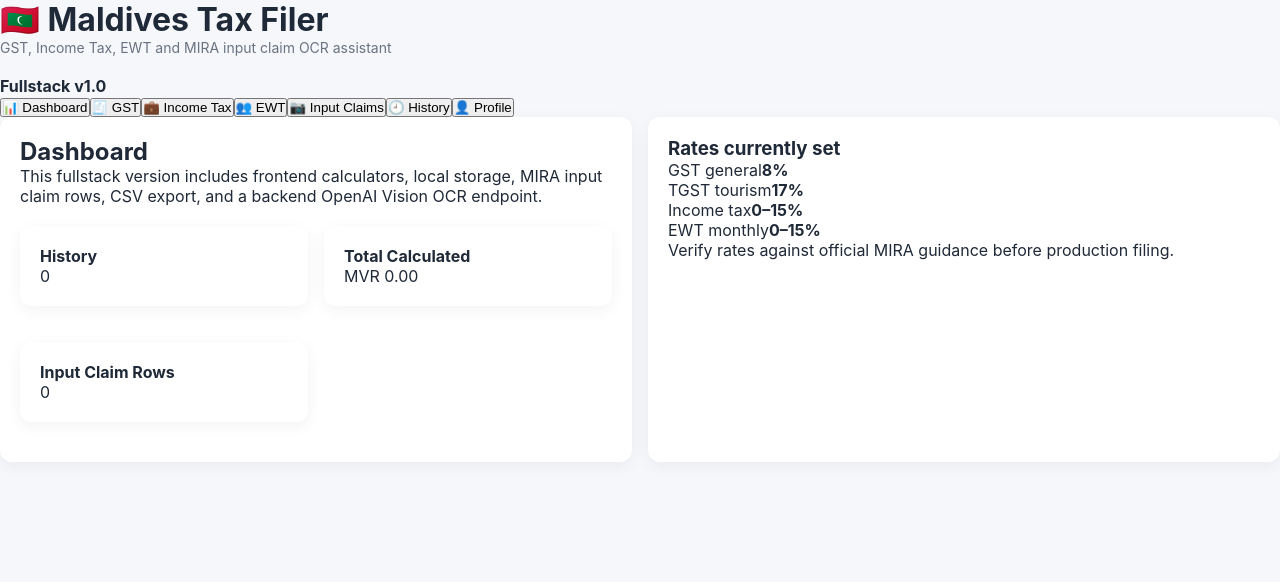
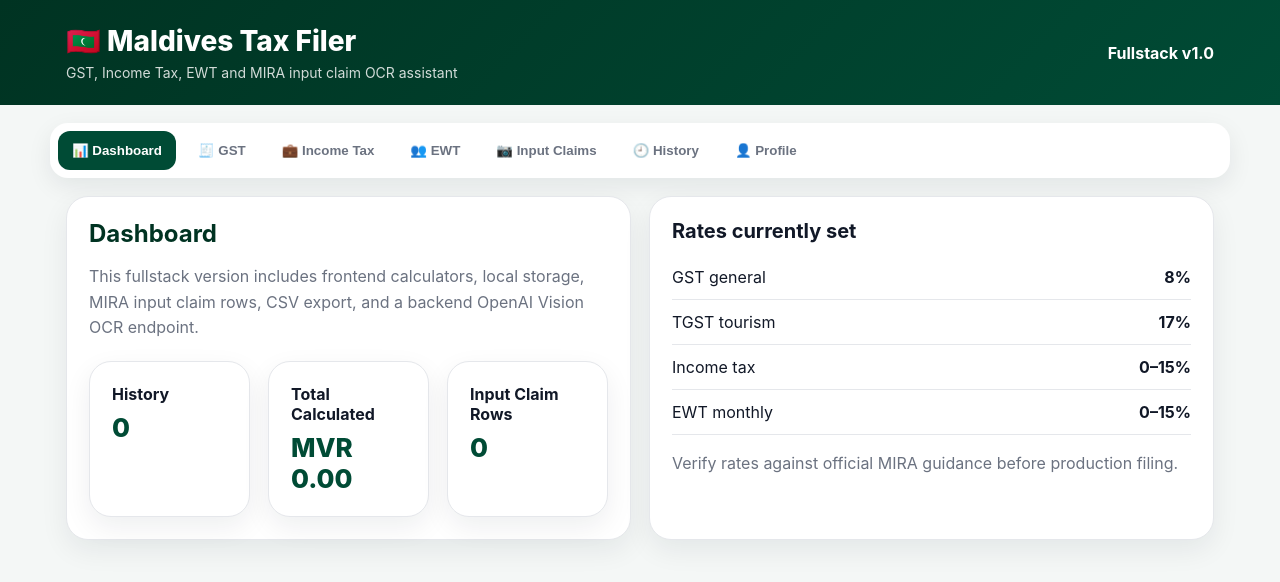
Before and after one commit to Sadey325/Tax-Filing-, a Next.js app: page / in a window 1280 px wide. Shown: the top 582 px of the page. Built offline with nearby package versions, Linux system fonts and the light colour scheme.

Commit message:
Update globals.css

```diff
--- a/app/globals.css
+++ b/app/globals.css
@@ -1,110 +1,298 @@
-/* Reset */
+:root {
+  --primary: #004b35;
+  --primary-dark: #003322;
+  --accent: #f5b700;
+  --bg: #f4f7f6;
+  --card: #ffffff;
+  --border: #e5e7eb;
+  --text: #111827;
+  --muted: #6b7280;
+  --danger: #dc2626;
+}
+
 * {
-  margin: 0;
-  padding: 0;
   box-sizing: border-box;
 }
 
-/* Base */
 body {
-  font-family: "Inter", sans-serif;
-  background: #f5f7fb;
-  color: #1f2937;
+  margin: 0;
+  background: var(--bg);
+  color: var(--text);
+  font-family: Inter, Arial, sans-serif;
+  font-size: 16px;
 }
 
-/* Layout */
-.container {
-  max-width: 1200px;
-  margin: 0 auto;
-  padding: 20px;
+header {
+  background: linear-gradient(135deg, var(--primary-dark), var(--primary));
+  color: white;
+  padding: 24px 18px;
 }
 
-/* Header */
-.header {
-  background: #0f172a;
-  color: white;
-  padding: 16px 24px;
-  font-weight: 600;
-  font-size: 18px;
+.wrap {
+  width: 100%;
+  max-width: 1180px;
+  margin: 0 auto;
+  padding: 0 16px;
 }
 
-/* Card */
-.card {
-  background: white;
-  border-radius: 12px;
-  padding: 20px;
-  box-shadow: 0 4px 16px rgba(0,0,0,0.05);
-  margin-bottom: 20px;
+.header-row {
+  display: flex;
+  align-items: center;
+  justify-content: space-between;
 }
 
-/* Titles */
-.title {
-  font-size: 22px;
-  font-weight: 600;
-  margin-bottom: 8px;
+h1 {
+  margin: 0;
+  font-size: 28px;
+  font-weight: 800;
+}
+
+h2 {
+  margin: 0 0 10px;
+  font-size: 24px;
+  color: var(--primary-dark);
+}
+
+h3 {
+  margin: 0 0 12px;
+  font-size: 20px;
 }
 
 .subtitle {
-  font-size: 14px;
-  color: #6b7280;
-  margin-bottom: 20px;
-}
-
-/* Inputs */
-input {
-  width: 100%;
-  padding: 10px 12px;
-  border-radius: 8px;
-  border: 1px solid #e5e7eb;
-  margin-bottom: 12px;
+  margin-top: 6px;
+  color: rgba(255, 255, 255, 0.82);
   font-size: 14px;
 }
 
-/* Grid */
+.nav {
+  max-width: 1180px;
+  margin: 18px auto;
+  padding: 8px;
+  display: flex;
+  gap: 8px;
+  overflow-x: auto;
+  background: white;
+  border-radius: 18px;
+  box-shadow: 0 8px 24px rgba(15, 23, 42, 0.08);
+}
+
+.tab {
+  border: none;
+  background: transparent;
+  color: var(--muted);
+  padding: 12px 14px;
+  border-radius: 12px;
+  font-weight: 700;
+  white-space: nowrap;
+  cursor: pointer;
+}
+
+.tab.active {
+  background: var(--primary);
+  color: white;
+}
+
+main.wrap {
+  padding-bottom: 40px;
+}
+
 .grid {
   display: grid;
-  grid-template-columns: 1fr 1fr;
+  gap: 18px;
+}
+
+.two {
+  grid-template-columns: repeat(2, minmax(0, 1fr));
+}
+
+.three {
+  grid-template-columns: repeat(3, minmax(0, 1fr));
+}
+
+.card {
+  background: var(--card);
+  border: 1px solid var(--border);
+  border-radius: 22px;
+  padding: 22px;
+  box-shadow: 0 10px 28px rgba(15, 23, 42, 0.07);
+}
+
+.small {
+  color: var(--muted);
+  line-height: 1.6;
+}
+
+.row {
+  display: flex;
+  justify-content: space-between;
+  gap: 12px;
+  padding: 12px 0;
+  border-bottom: 1px solid var(--border);
+}
+
+.amount {
+  margin-top: 8px;
+  font-size: 26px;
+  font-weight: 800;
+  color: var(--primary);
+}
+
+.form {
+  display: grid;
   gap: 16px;
 }
 
-/* Button */
-.button {
-  background: #0ea5e9;
-  color: white;
-  border: none;
-  padding: 12px;
-  border-radius: 8px;
-  cursor: pointer;
-  font-weight: 500;
-  transition: 0.2s;
+label span {
+  display: block;
+  margin-bottom: 7px;
+  font-weight: 700;
+  font-size: 14px;
 }
 
-.button:hover {
-  background: #0284c7;
+input,
+select {
+  width: 100%;
+  padding: 14px 15px;
+  border: 1px solid var(--border);
+  border-radius: 14px;
+  font-size: 16px;
+  background: white;
 }
 
-/* Upload box */
-.upload-box {
-  border: 2px dashed #d1d5db;
-  padding: 30px;
-  text-align: center;
-  border-radius: 12px;
-  margin-bottom: 16px;
+input:focus,
+select:focus {
+  outline: none;
+  border-color: var(--primary);
+  box-shadow: 0 0 0 4px rgba(0, 75, 53, 0.12);
 }
 
-/* Error */
-.error {
-  background: #fee2e2;
-  color: #b91c1c;
-  padding: 10px;
-  border-radius: 8px;
-  margin-bottom: 12px;
+.btn {
+  border: none;
+  background: var(--primary);
+  color: white;
+  padding: 14px 18px;
+  border-radius: 14px;
+  font-weight: 800;
+  cursor: pointer;
 }
 
-/* Success */
-.success {
-  background: #dcfce7;
-  color: #166534;
-  padding: 10px;
-  border-radius: 8px;
+.btn.secondary {
+  background: white;
+  color: var(--primary);
+  border: 1px solid var(--primary);
 }
+
+.btn.danger {
+  background: var(--danger);
+}
+
+.alert {
+  margin-bottom: 18px;
+  padding: 16px;
+  border-radius: 16px;
+  background: #ecfdf5;
+  color: var(--primary-dark);
+  border-left: 5px solid var(--primary);
+}
+
+.alert.error {
+  background: #fef2f2;
+  color: var(--danger);
+  border-left-color: var(--danger);
+}
+
+.alert.warn {
+  background: #fffbeb;
+  color: #92400e;
+  border-left-color: var(--accent);
+}
+
+.drop {
+  display: block;
+  padding: 34px 20px;
+  border: 2px dashed #cbd5e1;
+  border-radius: 20px;
+  background: #f8fafc;
+  text-align: center;
+}
+
+.preview {
+  width: 100%;
+  max-height: 380px;
+  object-fit: contain;
+  margin-top: 14px;
+  border-radius: 16px;
+  border: 1px solid var(--border);
+  background: white;
+}
+
+.table-wrap {
+  overflow-x: auto;
+  border-radius: 16px;
+  border: 1px solid var(--border);
+}
+
+table {
+  width: 100%;
+  min-width: 1050px;
+  border-collapse: collapse;
+  background: white;
+}
+
+th,
+td {
+  padding: 12px;
+  border-bottom: 1px solid var(--border);
+  text-align: left;
+  font-size: 14px;
+}
+
+th {
+  background: #f9fafb;
+  color: var(--muted);
+  text-transform: uppercase;
+  font-size: 12px;
+}
+
+.money {
+  font-weight: 800;
+  color: var(--primary);
+}
+
+@media (max-width: 768px) {
+  body {
+    font-size: 15px;
+  }
+
+  header {
+    padding: 20px 14px;
+  }
+
+  h1 {
+    font-size: 24px;
+  }
+
+  .two,
+  .three {
+    grid-template-columns: 1fr;
+  }
+
+  .nav {
+    margin: 12px 10px;
+    border-radius: 14px;
+  }
+
+  .tab {
+    padding: 10px 12px;
+    font-size: 14px;
+  }
+
+  .card {
+    padding: 18px;
+    border-radius: 18px;
+  }
+
+  .amount {
+    font-size: 22px;
+  }
+}
```
